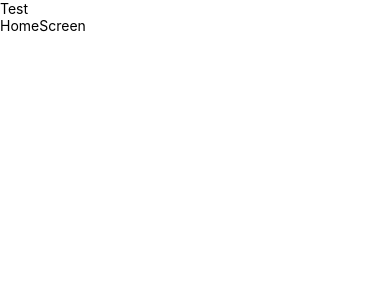
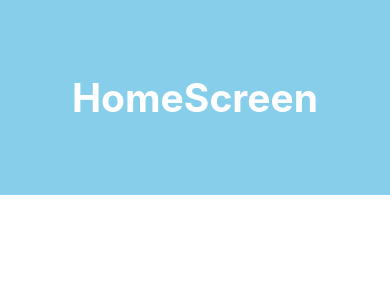
Before and after one commit to iamshrikantjha/FolkEcho, a React Native app: screen / in a window 390 px wide. Shown: the top 300 px of the page. Built offline with nearby package versions, Linux system fonts and the light colour scheme.

Commit message:
text style + responsive

```diff
--- a/App.js
+++ b/App.js
@@ -1,25 +1,26 @@
-import { StatusBar } from 'expo-status-bar';
-import { StyleSheet, Text, View } from 'react-native';
-import HomeScreen from './src/screens/HomeScreen';
+import { StatusBar } from "expo-status-bar";
+import { StyleSheet, Text, View } from "react-native";
+import HomeScreen from "./src/screens/HomeScreen";
+import {
+  SafeAreaView,
+  SafeAreaProvider,
+} from "react-native-safe-area-context";
 
 export default function App() {
   return (
-    <View style={{
-      width: '100%',
-      height: '100%',
-    }}>
-      <Text>Test</Text>
-      <HomeScreen />
-      <StatusBar style="auto" />
-    </View>
+    <SafeAreaProvider>
+      <SafeAreaView>
+        <HomeScreen />
+      </SafeAreaView>
+    </SafeAreaProvider>
   );
 }
 
 const styles = StyleSheet.create({
   container: {
     flex: 1,
-    backgroundColor: '#fff',
-    alignItems: 'center',
-    justifyContent: 'center',
+    backgroundColor: "#fff",
+    alignItems: "center",
+    justifyContent: "center",
   },
 });
--- a/src/screens/HomeScreen.js
+++ b/src/screens/HomeScreen.js
@@ -1,14 +1,22 @@
 import { View, Text } from 'react-native'
 import React from 'react'
 import { colorPallet } from './../theme/colorPallet'
+import {widthPercentageToDP as wp, heightPercentageToDP as hp} from 'react-native-responsive-screen';
 
 const HomeScreen = () => {
   return (
     <View style={{
-        backgroundColor: 'black ',
-        flex: 1,
+      width: wp(100),
+      height: wp(50),
+      backgroundColor: 'skyblue',
+      justifyContent: 'center',
+      alignItems: 'center'
     }}>
-      <Text>HomeScreen</Text>
+      <Text style= {{
+        fontSize: wp(10),
+        fontWeight: 'bold',
+        color: 'white'
+      }}>HomeScreen</Text>
     </View>
   )
 }
```
Also changed, not shown: package.json (+5 -3 lines), 1 other file (tests, documents, lock files or other folders).
